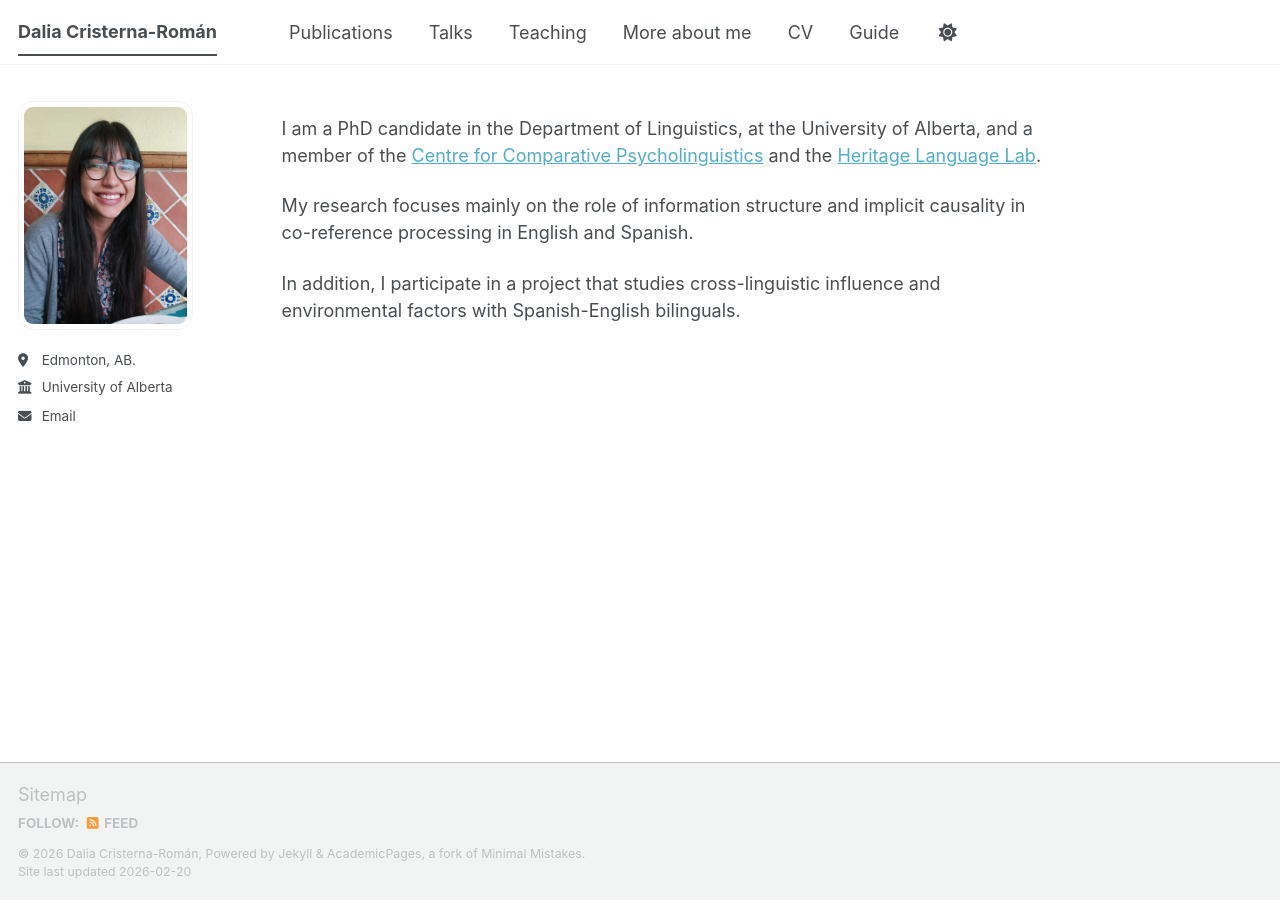
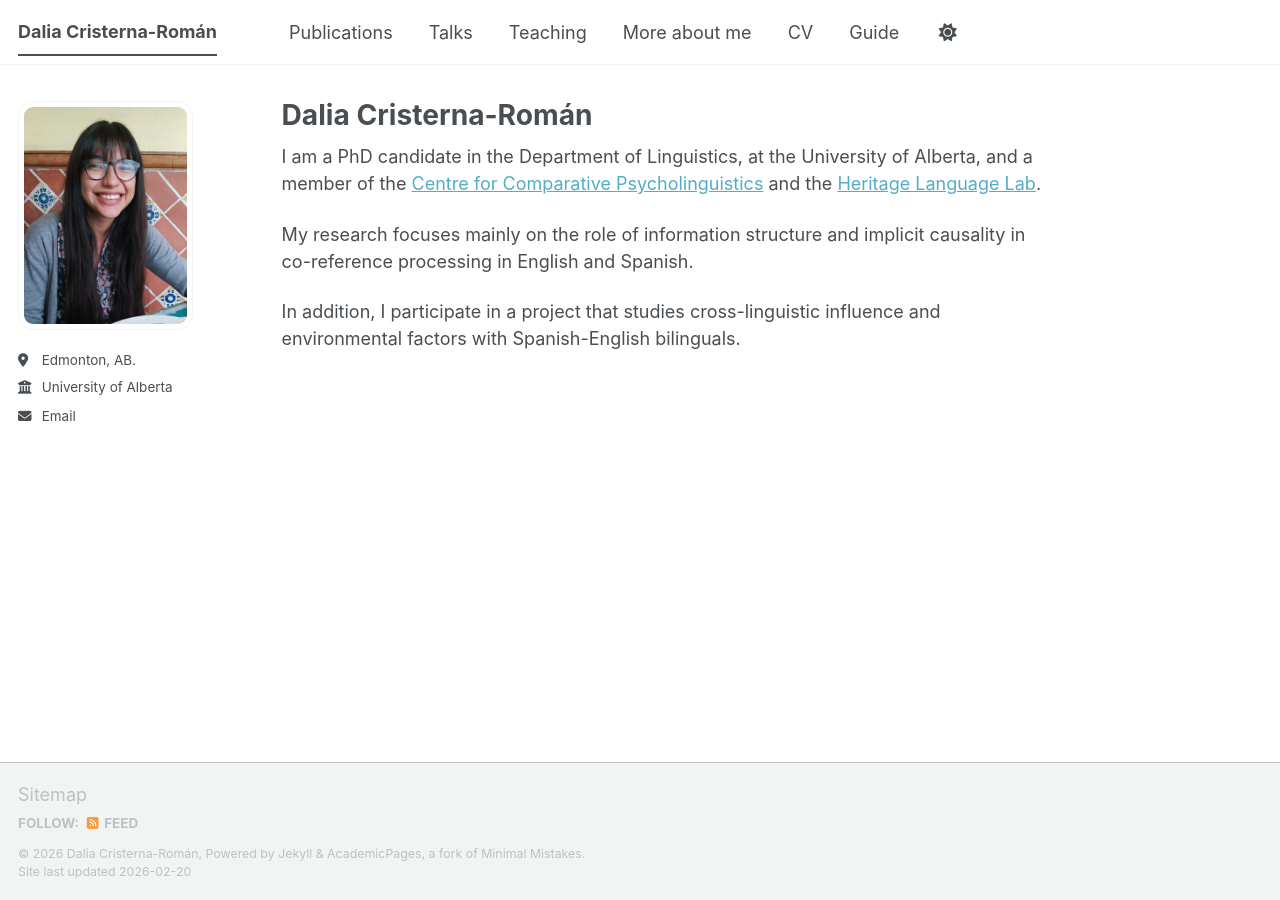
Before and after one commit to daliacristernaroman/dcr3.github.io, a Jekyll site: the page built from _pages/about.md, in a window 1280 px wide. Built offline with Jekyll 4.4.1, drawn with Linux system fonts in a browser that asks for light colours; a script bundle is joined from its source files by our own code; library files that are not in the unit come from our copies.

Commit message:
Update title in about.md to 'Dalia Cristerna-Román'

```diff
--- a/_pages/about.md
+++ b/_pages/about.md
@@ -1,6 +1,6 @@
 ---
 permalink: /
-title: ""
+title: "Dalia Cristerna-Román"
 author_profile: true
 redirect_from:
   - /about/
```
